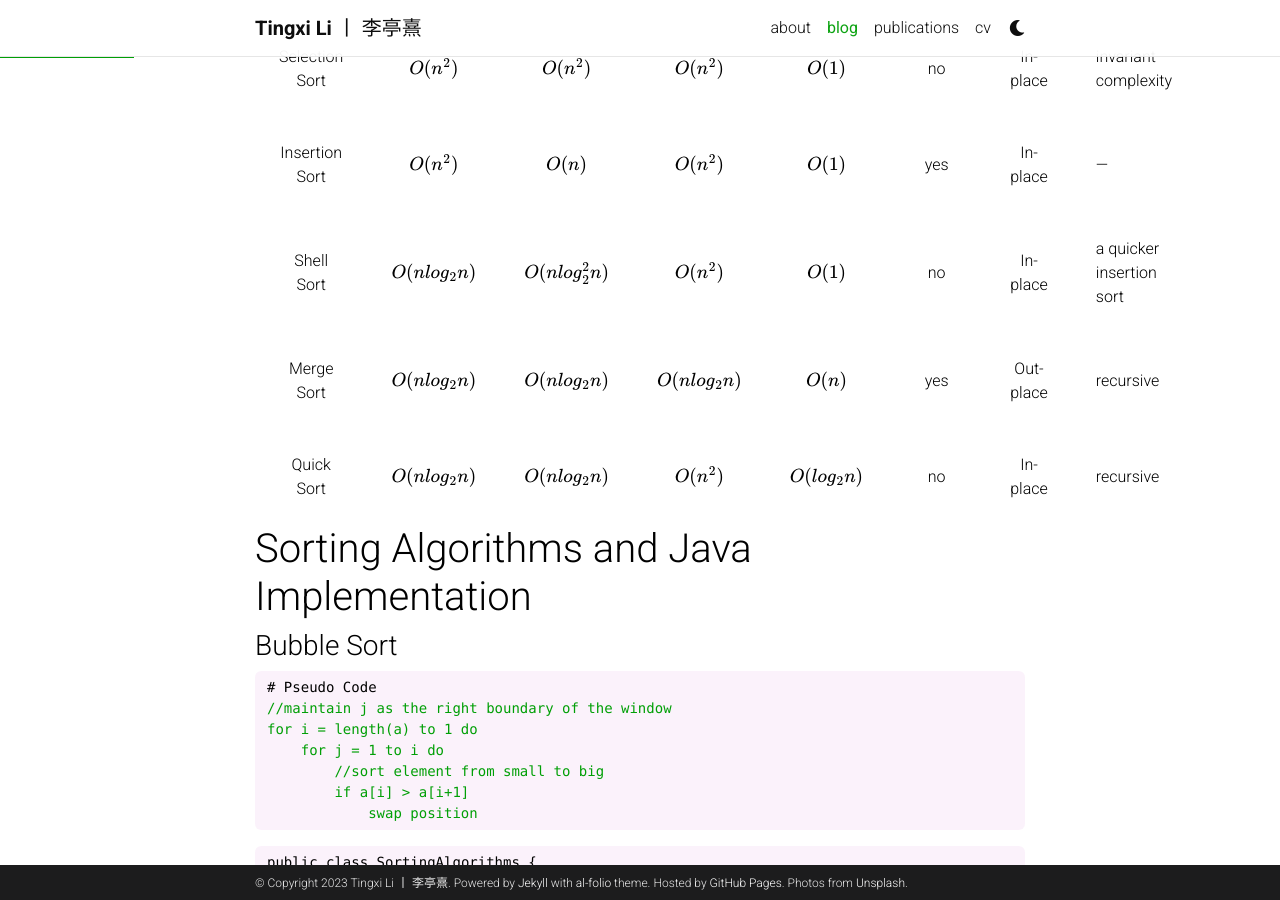
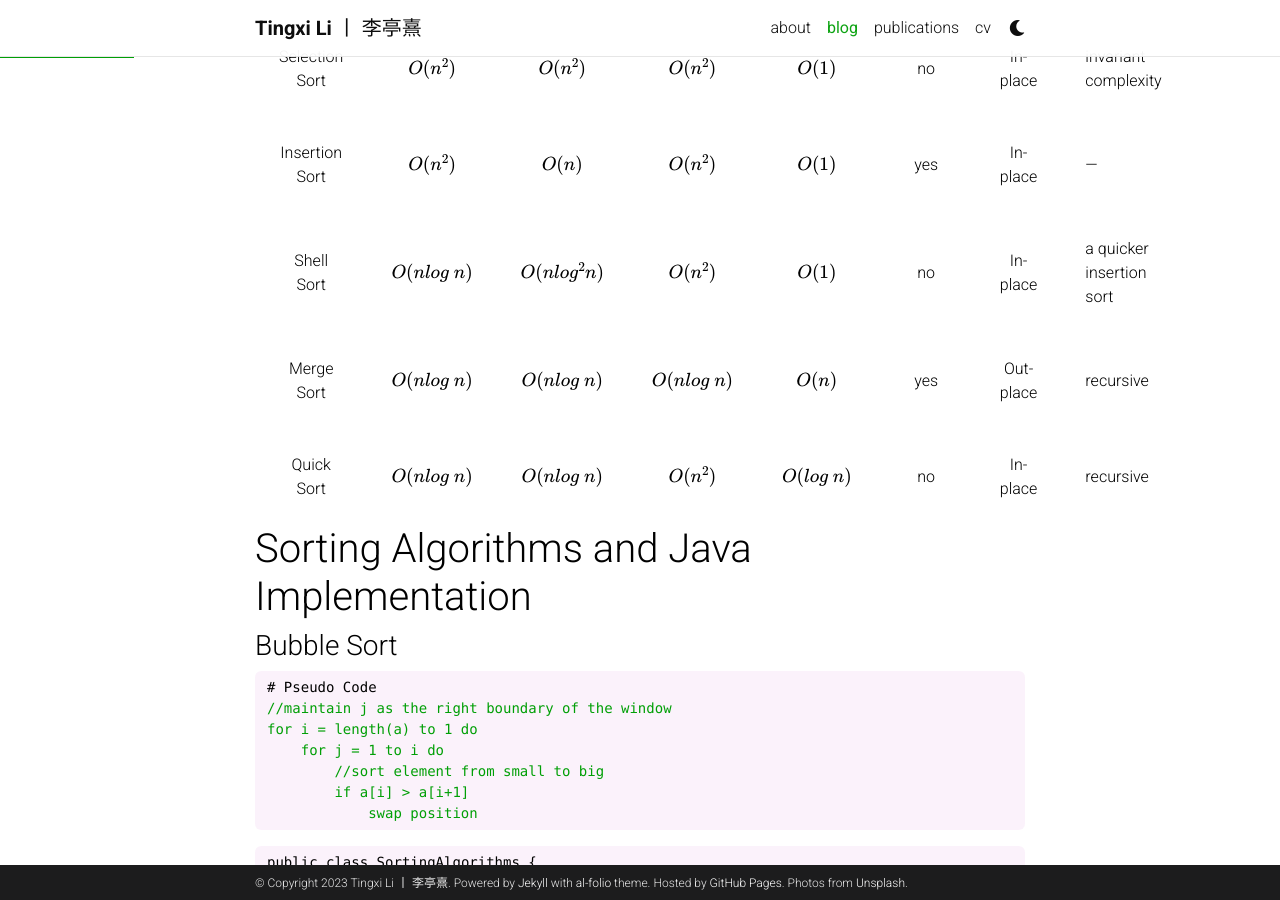
Before and after one commit to tinzzyli/tinzzyli.github.io, a Jekyll site: the page built from _posts/2023-02-27-data-structure_1.md, in a window 1280 px wide and 900 px high, scrolled down 669 px. Built offline with Jekyll 4.4.1, drawn with Linux system fonts in a browser that asks for light colours; comment, search, counter and statistics services are not loaded; a style sheet for code colours, icons or effects is not loaded.

```diff
--- a/_data/cv.yml
+++ b/_data/cv.yml
@@ -15,8 +15,8 @@
       institution: Dalian University of Technology
       year: 2019 - 2024
       description:
+        - B.S. - Computer Science
         - B.S. - Applied Chemistry
-        - B.S. - Computer Science
         - title: Core Courses
           contents:
             - C programming; Data Structure and Algorithms; Database; Computer Architecture; Computer Networks
@@ -93,4 +93,4 @@
 - title: Other Interests
   type: list
   contents:
-    - <u>Hobbies:</u> Road Trip, Hiking, Meditation, etc.
+    - <u>Hobbies:</u> Road Trip, Coding, Hiking, Meditation, etc.
--- a/_posts/2023-02-27-data-structure_1.md
+++ b/_posts/2023-02-27-data-structure_1.md
@@ -23,9 +23,9 @@
 |Bubble Sort|$$O(n^2)$$|$$O(n)$$|$$O(n^2)$$|$$O(1)$$|yes|In-place|---|
 |Selection Sort|$$O(n^2)$$|$$O(n^2)$$|$$O(n^2)$$|$$O(1)$$|no|In-place|invariant complexity|
 |Insertion Sort|$$O(n^2)$$|$$O(n)$$|$$O(n^2)$$|$$O(1)$$|yes|In-place|---|
-|Shell Sort|$$O(nlog_2n)$$|$$O(nlog_2^2n)$$|$$O(n^2)$$|$$O(1)$$|no|In-place|a quicker insertion sort
-|Merge Sort|$$O(nlog_2n)$$|$$O(nlog_2n)$$|$$O(nlog_2n)$$|$$O(n)$$|yes|Out-place|recursive|
-|Quick Sort|$$O(nlog_2n)$$|$$O(nlog_2n)$$|$$O(n^2)$$|$$O(log_2n)$$|no|In-place|recursive|
+|Shell Sort|$$O(nlog\ n)$$|$$O(nlog^2n)$$|$$O(n^2)$$|$$O(1)$$|no|In-place|a quicker insertion sort
+|Merge Sort|$$O(nlog\ n)$$|$$O(nlog\ n)$$|$$O(nlog\ n)$$|$$O(n)$$|yes|Out-place|recursive|
+|Quick Sort|$$O(nlog\ n)$$|$$O(nlog\ n)$$|$$O(n^2)$$|$$O(log\ n)$$|no|In-place|recursive|
 
 # Sorting Algorithms and Java Implementation
 
```
Also changed, not shown: _pages/cv.md (+1 -1 lines), 2 other files.
